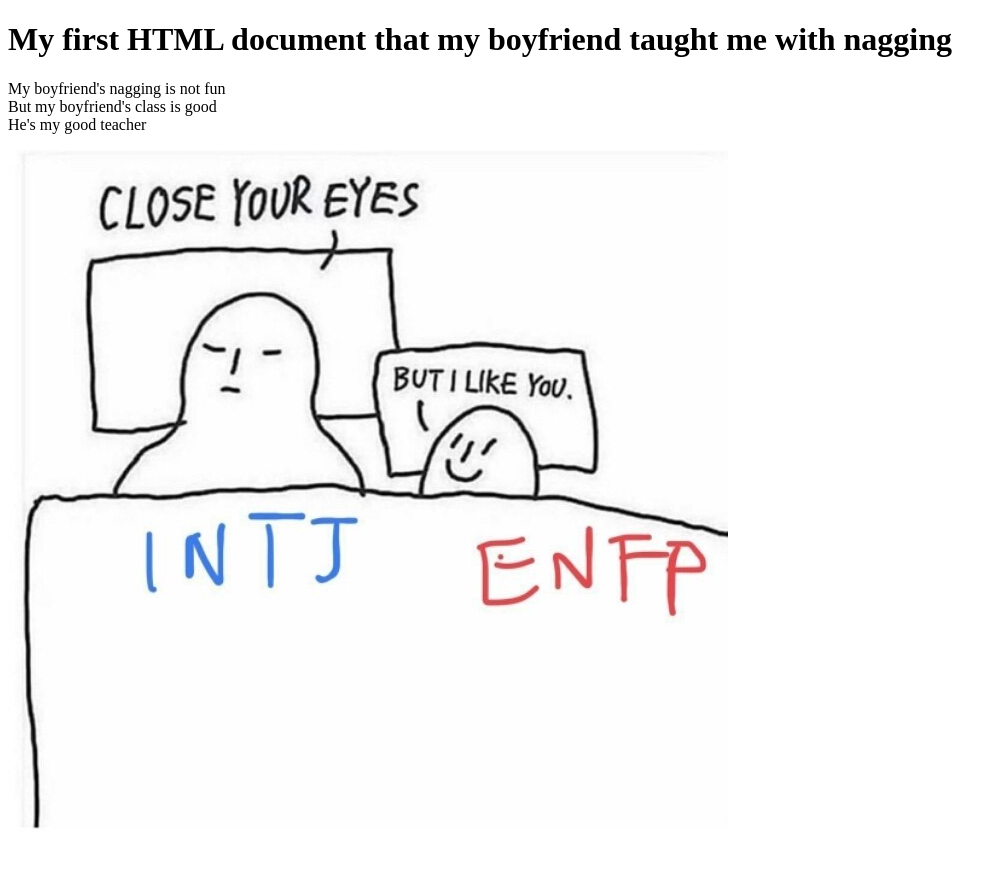
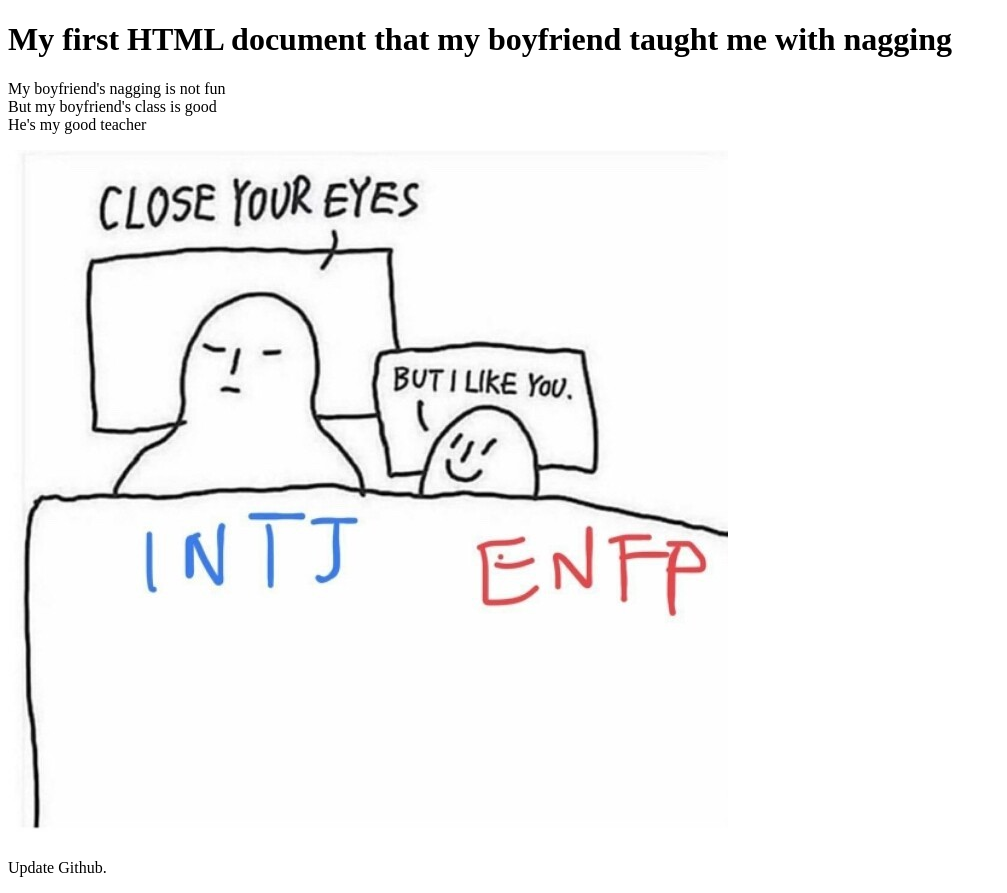
Before and after one commit to YUHEE1984/html_diary, a plain HTML site: page 01/first.html in a window 1280 px wide. Shown: the whole page, without its empty margins (0-1007 px from the left). Before the commit the page ends 851 px from the top, so only its background shows below. Drawn offline with Linux system fonts and the light colour scheme.

Commit message:
test update

```diff
--- a/01/first.html
+++ b/01/first.html
@@ -14,5 +14,6 @@
     He's my good teacher </p>
       <img src="images/boyfriend_ex.jpg">
       <!--src = source = 원천/자료의출처-->
+      <p>Update Github.</p>
 </body>
 </html>
```
